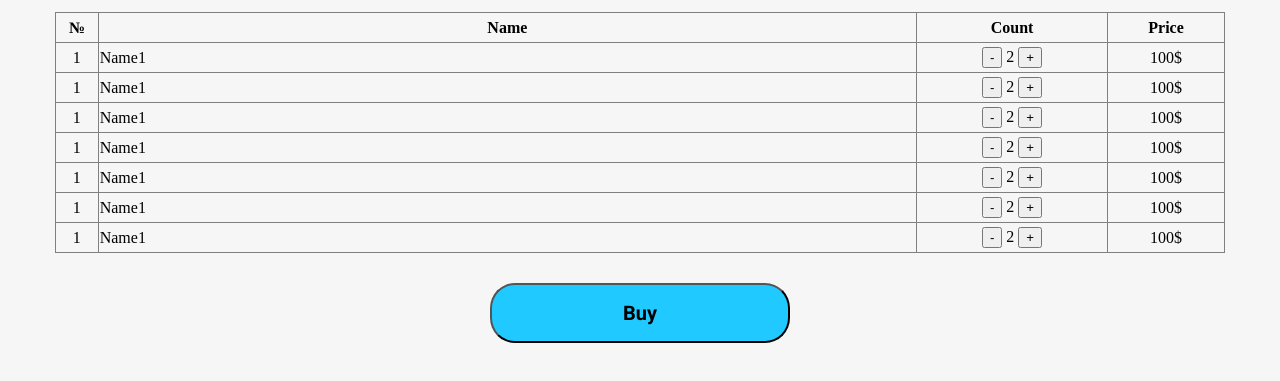
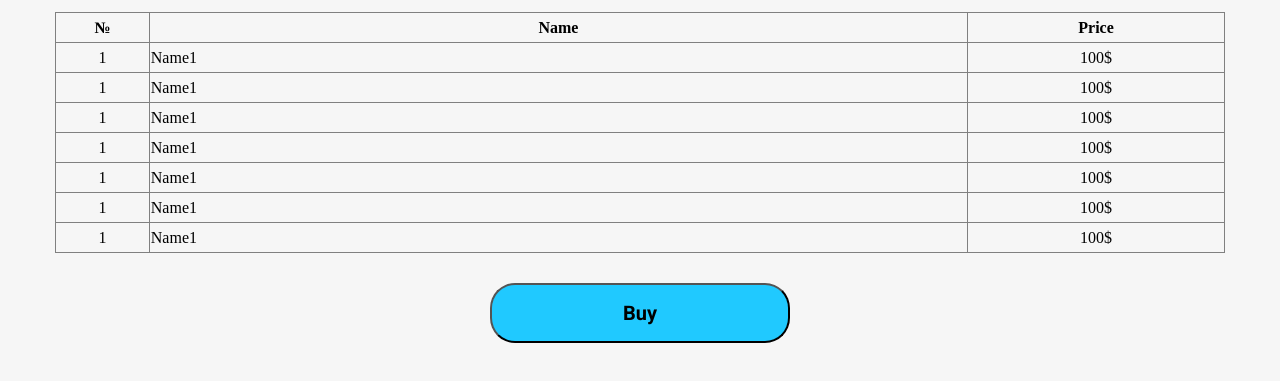
Before and after one commit to Catzejo/Catzejo.github.io, a plain HTML site: page cart.html in a window 1280 px wide. Shown: the part 166-547 px from the top of the page. Drawn offline with Linux system fonts and the light colour scheme.

Commit message:
Add files via upload

```diff
--- a/cart.html
+++ b/cart.html
@@ -50,77 +50,41 @@
                 <tr>
                     <th style="width: 20px;">№</th>
                     <th style="width: 70%;">Name</th>
-                    <th style="width: 100px;">Count</th>
                     <th style="width: 60px;">Price</th>
                 </tr>
                 <tr>
                     <td>1</td>
                     <td>Name1</td>
-                    <td>
-                        <button class="countButton" type="button">-</button>
-                        2
-                        <button class="countButton" type="button">+</button>
-                    </td>
                     <td>100$</td>
                 </tr>
                 <tr>
                     <td>1</td>
                     <td>Name1</td>
-                    <td>
-                        <button class="countButton" type="button">-</button>
-                        2
-                        <button class="countButton" type="button">+</button>
-                    </td>
                     <td>100$</td>
                 </tr>
                 <tr>
                     <td>1</td>
                     <td>Name1</td>
-                    <td>
-                        <button class="countButton" type="button">-</button>
-                        2
-                        <button class="countButton" type="button">+</button>
-                    </td>
                     <td>100$</td>
                 </tr>
                 <tr>
                     <td>1</td>
                     <td>Name1</td>
-                    <td>
-                        <button class="countButton" type="button">-</button>
-                        2
-                        <button class="countButton" type="button">+</button>
-                    </td>
                     <td>100$</td>
                 </tr>
                 <tr>
                     <td>1</td>
                     <td>Name1</td>
-                    <td>
-                        <button class="countButton" type="button">-</button>
-                        2
-                        <button class="countButton" type="button">+</button>
-                    </td>
                     <td>100$</td>
                 </tr>
                 <tr>
                     <td>1</td>
                     <td>Name1</td>
-                    <td>
-                        <button class="countButton" type="button">-</button>
-                        2
-                        <button class="countButton" type="button">+</button>
-                    </td>
                     <td>100$</td>
                 </tr>
                 <tr>
                     <td>1</td>
                     <td>Name1</td>
-                    <td>
-                        <button class="countButton" type="button">-</button>
-                        2
-                        <button class="countButton" type="button">+</button>
-                    </td>
                     <td>100$</td>
                 </tr>
             </table>
```
